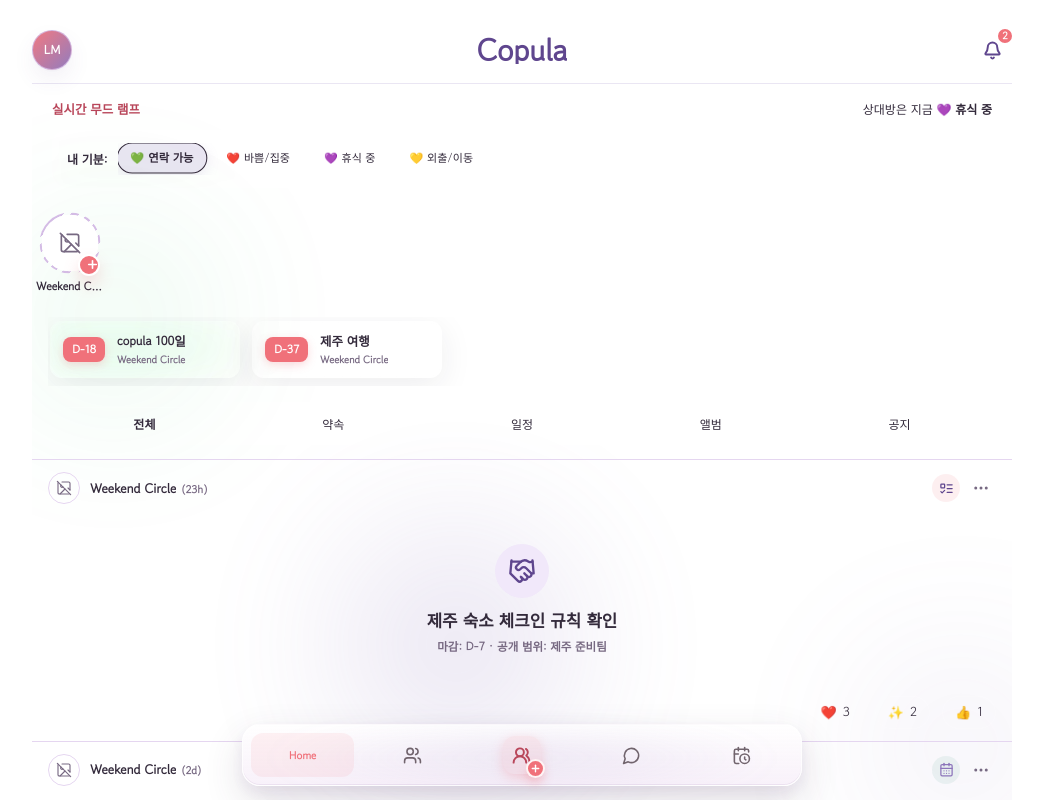
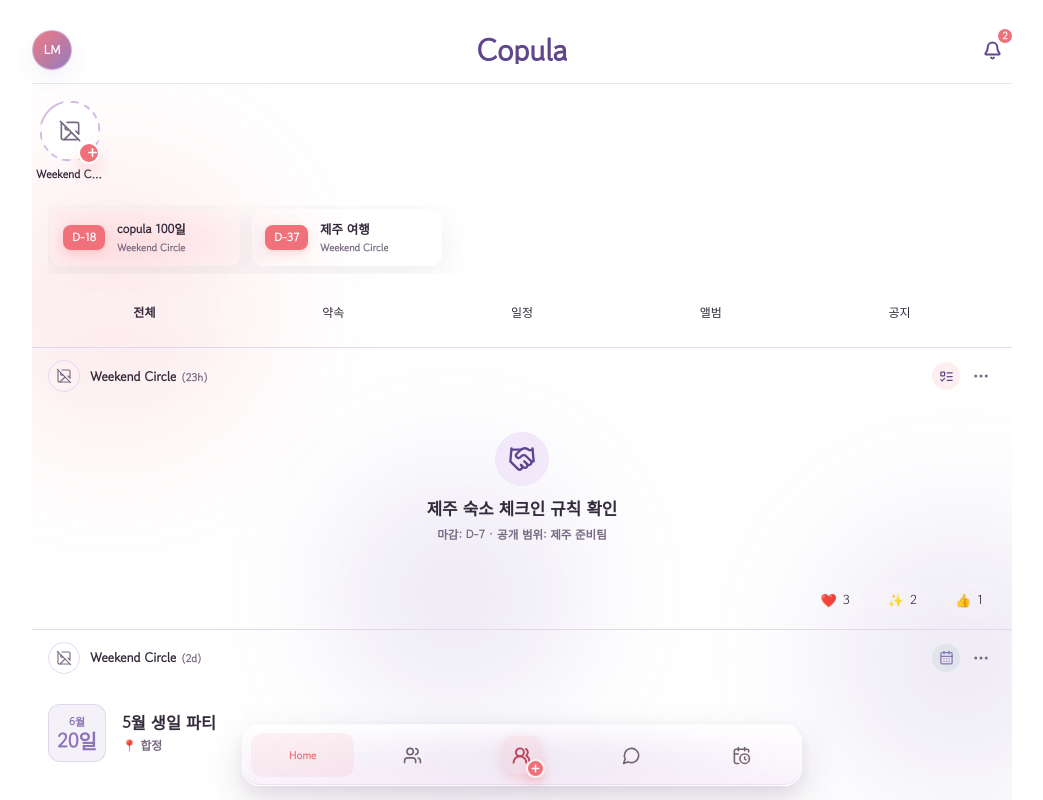
Before and after one commit to nsmae0127/copula, a React (Vite) app in the folder web/: page / in a window 1280 px wide. Shown: the top 800 px of the page, without its empty margins (118-1161 px from the left). Built offline with nearby package versions, Linux system fonts and the light colour scheme; a web font is replaced by a local one.

Commit message:
feat: implement Today tab improvements (checklist toggle, vlog card glow, timeline parallax dot) & rollback mood lamp

```diff
--- a/web/src/App.tsx
+++ b/web/src/App.tsx
@@ -920,6 +920,9 @@ export function App() {
             actions.selectCommunity(communityId);
             setModal({ type: "1sUpload" });
           }}
+          onToggleCommitment={async (communityId, commitmentId) => {
+            await actions.toggleCommitment(communityId, commitmentId);
+          }}
         />
       );
     }
--- a/web/src/screens/HomeScreen.tsx
+++ b/web/src/screens/HomeScreen.tsx
@@ -59,40 +59,7 @@ export function HomeScreen({
   const [focusMode, setFocusMode] = useState(false);
   const [activeAccent, setActiveAccent] = useState("#8c74ba");
 
-  // 1. 실시간 오라 무드 램프 상태
-  const moodPresets = [
-    { label: "연락 가능", emoji: "💚", color1: "#3cd070", color2: "#5ce1e6" },
-    { label: "바쁨/집중", emoji: "❤️", color1: "#ff5252", color2: "#f68080" },
-    { label: "휴식 중", emoji: "💜", color1: "#8c74ba", color2: "#a18cd1" },
-    { label: "외출/이동", emoji: "💛", color1: "#ffb900", color2: "#ff9a00" }
-  ];
 
-  const [myMood, setMyMood] = useState(() => {
-    const saved = localStorage.getItem("copula-my-mood");
-    if (saved) {
-      const found = moodPresets.find(m => m.label === saved);
-      if (found) return found;
-    }
-    return moodPresets[0];
-  });
-
-  const [partnerMood, setPartnerMood] = useState(moodPresets[2]);
-
-  useEffect(() => {
-    const timer = setInterval(() => {
-      const remainingPresets = moodPresets.filter(m => m.label !== partnerMood.label);
-      const randomMood = remainingPresets[Math.floor(Math.random() * remainingPresets.length)];
-      setPartnerMood(randomMood);
-      triggerHaptic(20);
-    }, 30000);
-    return () => clearInterval(timer);
-  }, [partnerMood]);
-
-  const handleMyMoodChange = (mood: typeof moodPresets[0]) => {
-    triggerHaptic(35);
-    setMyMood(mood);
-    localStorage.setItem("copula-my-mood", mood.label);
-  };
 
   // 3. 필터 칩 슬라이더 상태
   const [feedFilter, setFeedFilter] = useState<"all" | "commitment" | "event" | "album" | "notice">("all");
@@ -311,11 +278,7 @@ export function HomeScreen({
   return (
     <div
       className={`home-screen-container ${focusMode ? "focus-mode-active" : ""}`}
-      style={{
-        "--dynamic-accent-glow": activeAccent,
-        "--aura-color-1": myMood.color1,
-        "--aura-color-2": partnerMood.color1
-      } as any}
+      style={{ "--dynamic-accent-glow": activeAccent } as any}
       onDoubleClick={() => setFocusMode((prev) => !prev)}
       title="화면 빈 곳을 더블 클릭하여 몰입 모드(Focus Mode) 토글"
     >
@@ -347,35 +310,6 @@ export function HomeScreen({
         </section>
       ) : (
         <>
-          {/* 실시간 오라 무드 램프 패널 */}
-          <section className="home-mood-auras-section">
-            <div className="mood-auras-header">
-              <span className="eyebrow">실시간 무드 램프</span>
-              <span className="mood-auras-status">
-                상대방은 지금 <strong>{partnerMood.emoji} {partnerMood.label}</strong>
-              </span>
-            </div>
-
-            <div className="mood-auras-panel">
-              <div className="my-mood-picker">
-                <span className="picker-label">내 기분:</span>
-                <div className="mood-chips-container">
-                  {moodPresets.map((mood) => (
-                    <button
-                      key={mood.label}
-                      type="button"
-                      className={`mood-chip-btn ${myMood.label === mood.label ? "active" : ""}`}
-                      onClick={() => handleMyMoodChange(mood)}
-                      title={mood.label}
-                    >
-                      <span className="mood-chip-emoji">{mood.emoji}</span>
-                      <span className="mood-chip-text">{mood.label}</span>
-                    </button>
-                  ))}
-                </div>
-              </div>
-            </div>
-          </section>
 
           {/* 가로형 My Copula 스토리 바 */}
           <section className="home-stories-section">
--- a/web/src/screens/TodayScreen.tsx
+++ b/web/src/screens/TodayScreen.tsx
@@ -1,23 +1,37 @@
-import { CalendarDays, CheckCircle2, ChevronRight, Clock3, ListTodo, Plus, Video } from "lucide-react";
-import type { CSSProperties, ReactNode } from "react";
+import { useState, type CSSProperties, type ReactNode } from "react";
+import { CalendarDays, CheckCircle2, ChevronRight, Clock3, ListTodo, Plus, Video, Check } from "lucide-react";
 import type { CommunityModule, CopulaState } from "../types";
 import { EmptyState } from "../components/ui";
+import { triggerHaptic } from "../utils";
 
 interface TodayScreenProps {
   state: CopulaState;
   onOpenCommunityModule: (communityId: string, module: CommunityModule) => void;
   onOpenOneSecondUpload: (communityId: string) => void;
+  onToggleCommitment: (communityId: string, commitmentId: string) => Promise<void> | void;
 }
 
 export function TodayScreen({
   state,
   onOpenCommunityModule,
-  onOpenOneSecondUpload
+  onOpenOneSecondUpload,
+  onToggleCommitment
 }: TodayScreenProps) {
   const currentUserId = state.currentUser?.id ?? "";
   const today = startOfDay(new Date());
   const tomorrow = new Date(today);
   tomorrow.setDate(tomorrow.getDate() + 1);
+
+  const [completedIds, setCompletedIds] = useState<string[]>([]);
+
+  const handleToggleCheck = (communityId: string, commitmentId: string) => {
+    triggerHaptic(40);
+    setCompletedIds((prev) => [...prev, commitmentId]);
+
+    setTimeout(() => {
+      onToggleCommitment(communityId, commitmentId);
+    }, 700);
+  };
 
   const schedules = state.communities
     .flatMap((community) =>
@@ -101,11 +115,20 @@ export function TodayScreen({
             count={schedules.length}
             empty="오늘 예정된 일정이 없습니다."
           >
-            {schedules.map(({ community, event }) => (
+            {schedules.map(({ community, event }) => {
+              const startsAt = new Date(event.startsAt);
+              const now = new Date();
+              const isPast = startsAt < now;
+              const isNear = Math.abs(startsAt.getTime() - now.getTime()) < 3600000;
+
+              return (
+                <div className="today-timeline-wrapper" key={`${community.id}-${event.id}`}>
+                  <div className={`timeline-line-node ${isPast ? "past" : ""} ${isNear ? "near" : ""}`}>
+                    <div className="timeline-node-dot" />
+                  </div>
                   <button
-                key={`${community.id}-${event.id}`}
                     type="button"
-                className="today-list-row"
+                    className={`today-list-row ${isPast ? "is-past" : ""} ${isNear ? "is-near" : ""}`}
                     onClick={() => onOpenCommunityModule(community.id, "calendar")}
                   >
                     <span className="today-time">{formatTime(event.startsAt)}</span>
@@ -115,7 +138,9 @@ export function TodayScreen({
                     </span>
                     <ChevronRight aria-hidden="true" />
                   </button>
-            ))}
+                </div>
+              );
+            })}
           </TodayListSection>
 
           <TodayListSection
@@ -124,9 +149,25 @@ export function TodayScreen({
             count={commitments.length}
             empty="지금 맡은 할 일이 없습니다."
           >
-            {commitments.map(({ community, commitment }) => (
+            {commitments.map(({ community, commitment }) => {
+              const isCompleted = completedIds.includes(commitment.id);
+              return (
+                <div
+                  key={`${community.id}-${commitment.id}`}
+                  className={`today-task-row-wrapper ${isCompleted ? "is-completed" : ""}`}
+                >
                   <button
-                key={`${community.id}-${commitment.id}`}
+                    type="button"
+                    className={`today-check-circle ${isCompleted ? "checked" : ""}`}
+                    onClick={(e) => {
+                      e.stopPropagation();
+                      handleToggleCheck(community.id, commitment.id);
+                    }}
+                    aria-label="할 일 완료 체크"
+                  >
+                    {isCompleted && <Check size={10} strokeWidth={3} />}
+                  </button>
+                  <button
                     type="button"
                     className="today-list-row"
                     onClick={() => onOpenCommunityModule(community.id, "commitments")}
@@ -138,7 +179,9 @@ export function TodayScreen({
                     </span>
                     <ChevronRight aria-hidden="true" />
                   </button>
-            ))}
+                </div>
+              );
+            })}
           </TodayListSection>
         </>
       )}
```
Also changed, not shown: web/styles.css. Lines whose indentation alone changed are shown as unchanged.
